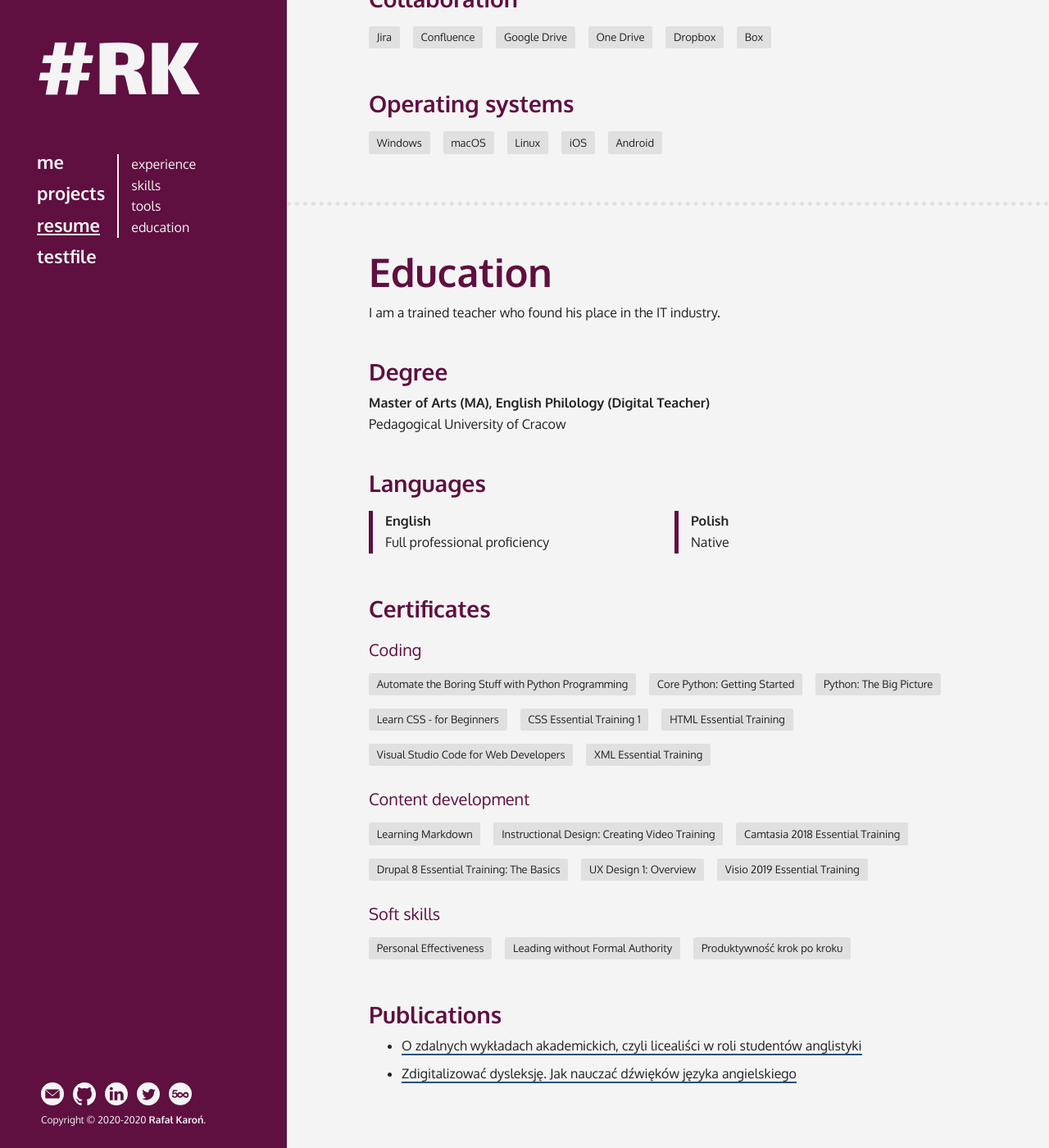
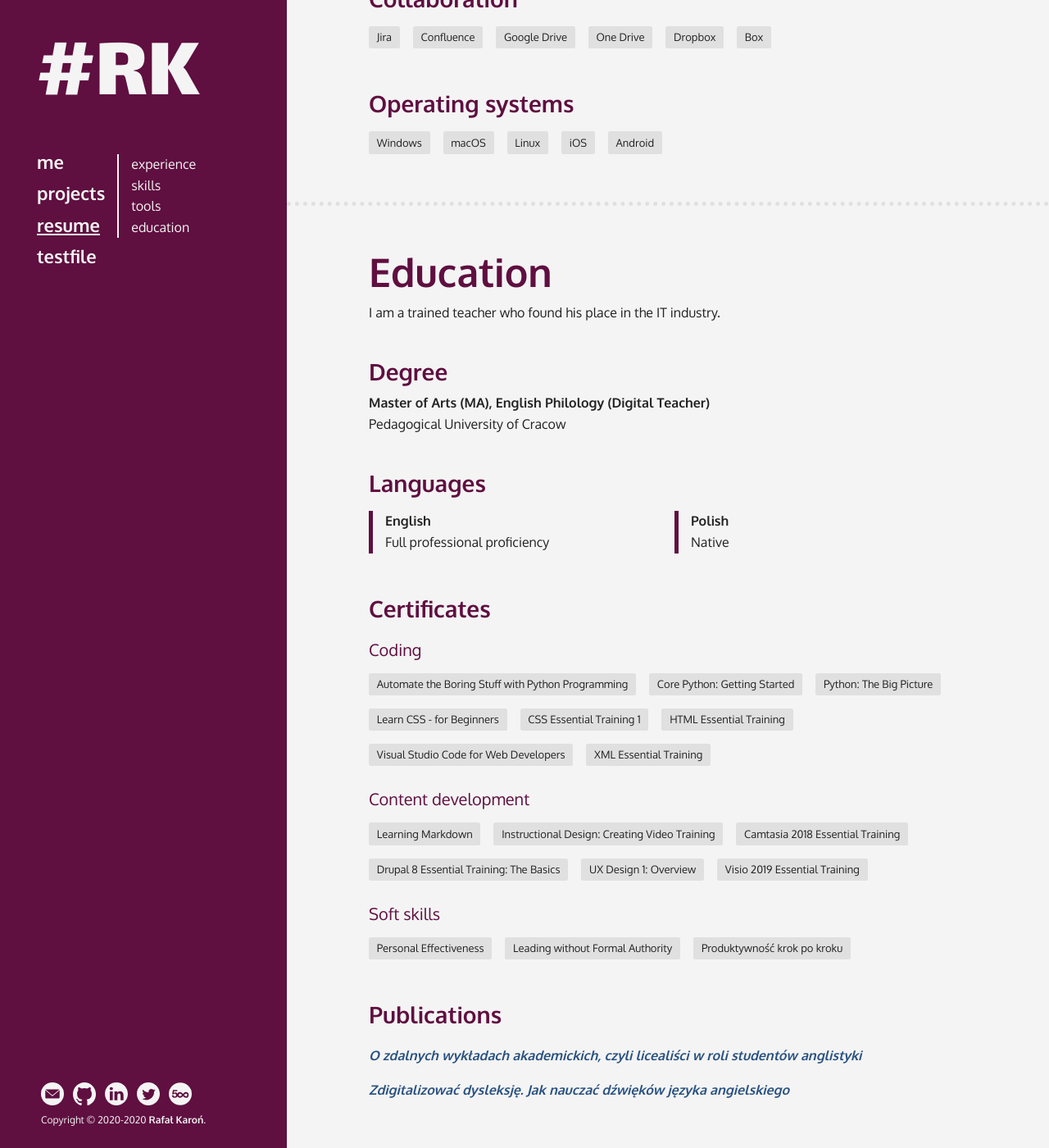
Before and after one commit to rafalkaron/rafalkaron.github.io, a Jekyll site: the page built from resume.md, in a window 1280 px wide and 1400 px high, scrolled down 3774 px. Shown: the whole window at 82% size. Built offline with Jekyll 4.4.1, drawn with Linux system fonts in a browser that asks for light colours; some web fonts are replaced.

Commit message:
styled publications

```diff
--- a/_sass/r/content/list.scss
+++ b/_sass/r/content/list.scss
@@ -60,3 +60,26 @@ dd {
     margin: 0 0 0 0;
 }
 /*** Definition lists - END */
+
+ul.publications {
+    padding: 0;
+    margin-top: 2rem;
+
+    li {
+        list-style: none;
+        margin-top: $margin;
+        a {
+            font-style: italic;
+            font-weight: bold;
+            border: none;
+            color: $secondary-color;
+        }
+
+        a:hover,
+        a:active,
+        a:focus {
+            border-bottom: 0.25rem solid $secondary-color;
+            transition-duration: 0s;
+        }
+    }
+}
--- a/resume.md
+++ b/resume.md
@@ -238,3 +238,4 @@ Polish
 ## Publications
  * [O zdalnych wykładach akademickich, czyli licealiści w roli studentów anglistyki](http://jows.pl/sites/default/files/jows_2-2017_pitura_0.pdf){:target="_blank"}
  * [Zdigitalizować dysleksję. Jak nauczać dźwięków języka angielskiego](http://jows.pl/sites/default/files/jows_2-2017_lodejkaron_1.pdf){:target="_blank"}
+{: .publications}
```
